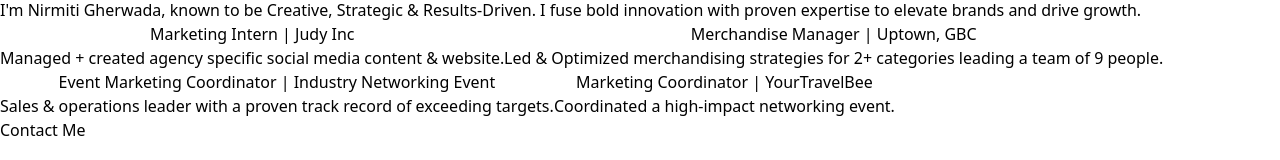
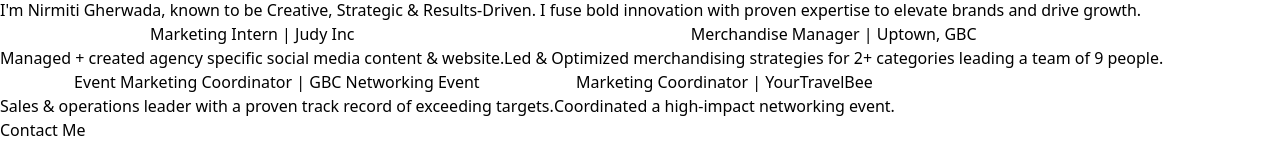
Before and after one commit to ni31012524/nirmitigherwada, a React (Vite) app: page / in a window 1280 px wide. Shown: the part 272-432 px from the top of the page. Built offline with nearby package versions, Linux system fonts and the light colour scheme.

Commit message:
Update Home.jsx

```diff
--- a/src/pages/Home.jsx
+++ b/src/pages/Home.jsx
@@ -56,7 +56,7 @@
           title="Telephone Outreach"
           onClick={() => navigate("/job/telephone-outreach")}
         >
-          <h3 className="text-lg md:text-2xl font-bold text-white mb-2">Event Marketing Coordinator | Industry Networking Event</h3>
+          <h3 className="text-lg md:text-2xl font-bold text-white mb-2">Event Marketing Coordinator | GBC Networking Event</h3>
           <p className="text-white text-sm md:text-base">Sales & operations leader with a proven track record of exceeding targets.</p>
         </button>
         {/* Card 4 */}
```
